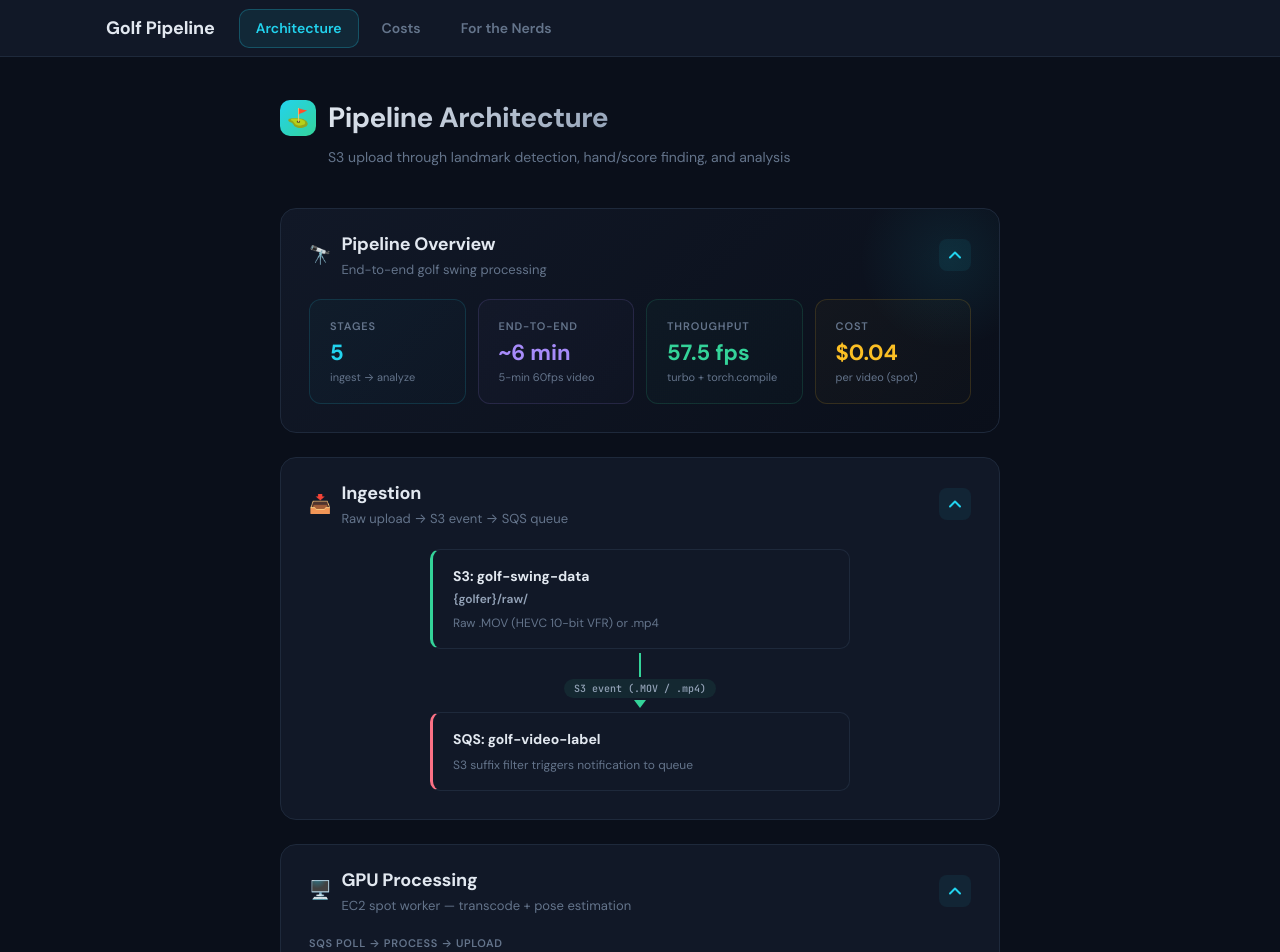
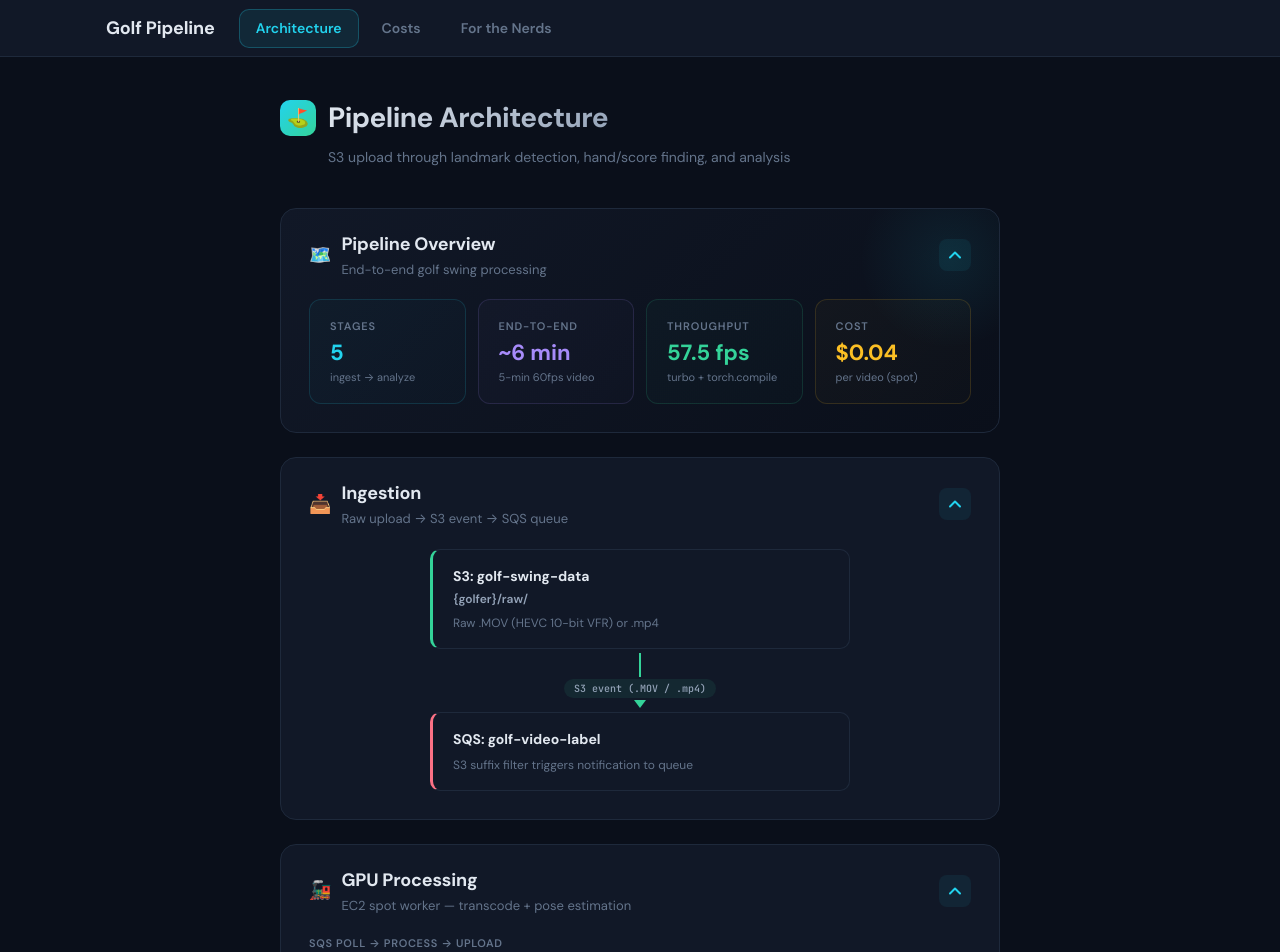
Before and after one commit to azaidi06/golf-pipeline-docs, a React (Vite) app: page / in a window 1280 px wide. Shown: the top 952 px of the page. Built offline with nearby package versions, Linux system fonts and the light colour scheme; the HTML template or start-up script is replaced by a standard one.

Commit message:
Update Pipeline Overview emoji to map, GPU Processing to train

```diff
--- a/src/PipelineCore.jsx
+++ b/src/PipelineCore.jsx
@@ -264,7 +264,7 @@ const PipelineCore = () => {
         <CollapsibleCard
           title="Pipeline Overview"
           sub="End-to-end golf swing processing"
-          icon="🔭"
+          icon="🗺️"
           defaultOpen={true}
           cardStyleOverride={{ background: `linear-gradient(135deg, ${colors.card}, ${colors.bg})` }}
         >
@@ -309,7 +309,7 @@ const PipelineCore = () => {
         <CollapsibleCard
           title="GPU Processing"
           sub="EC2 spot worker — transcode + pose estimation"
-          icon="🖥️"
+          icon="🚂"
           defaultOpen={true}
           badge="g6.2xlarge"
         >
```
